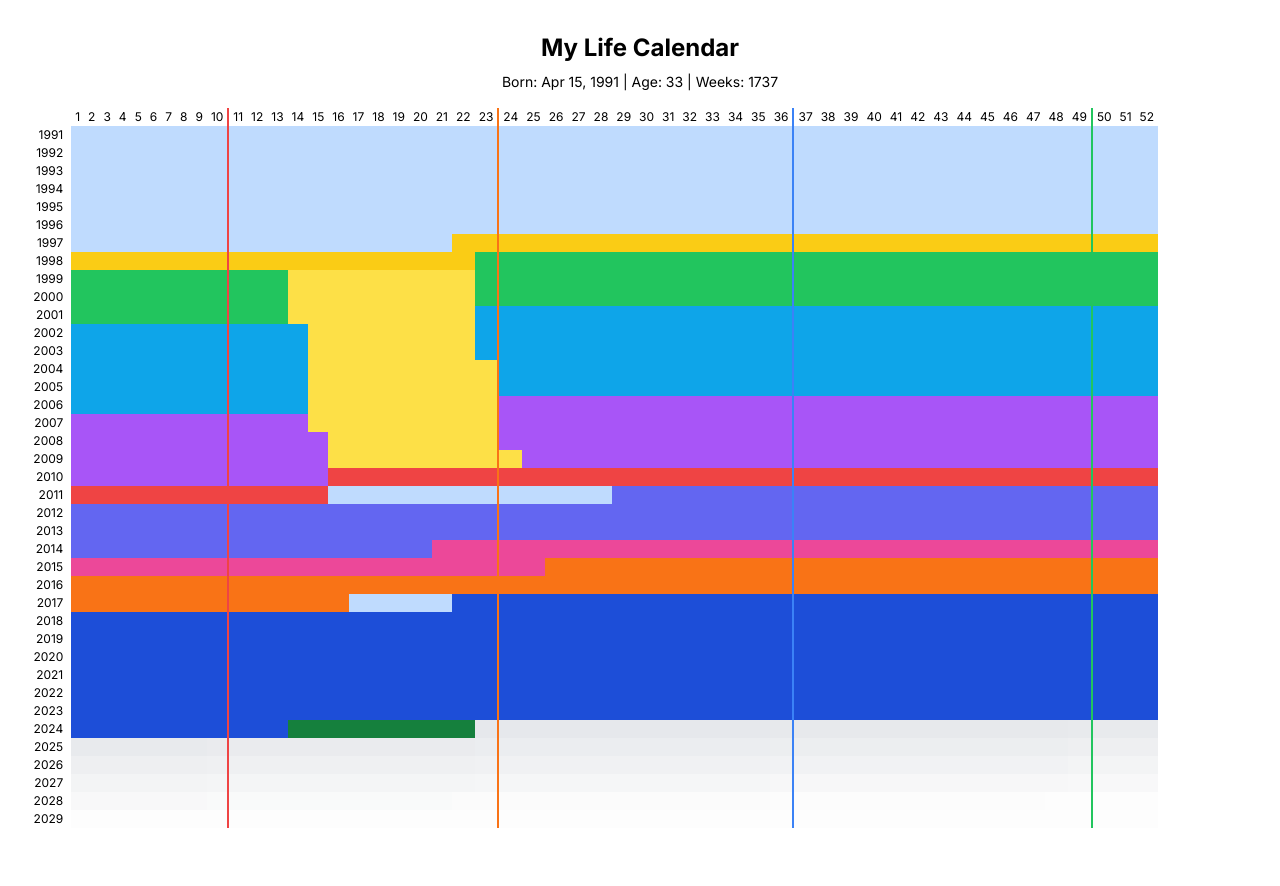
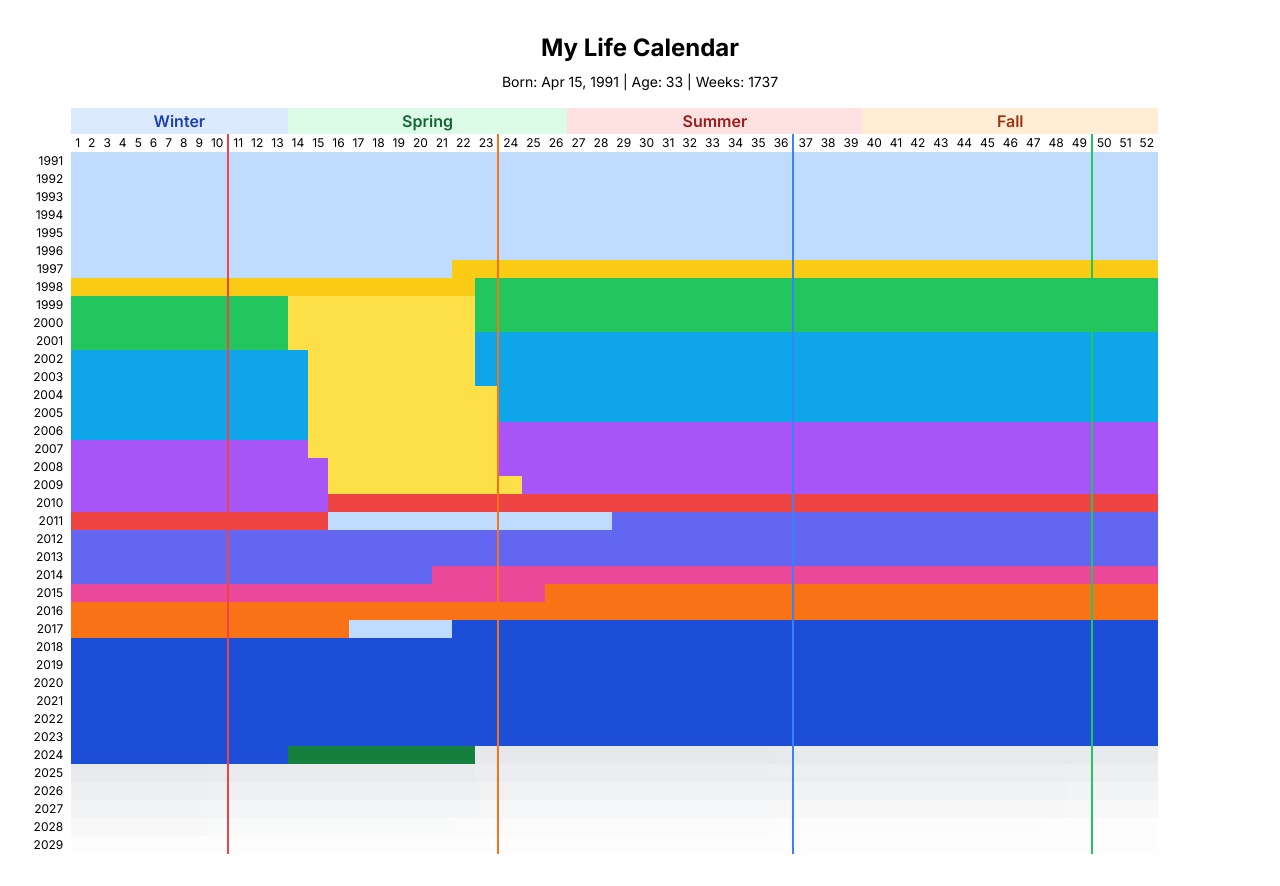
Before and after one commit to WiegerWolf/life-calendar, a Next.js app: page / in a window 1280 px wide. Before the commit the page ends 860 px from the top, so only its background shows below. Built offline with nearby package versions, Linux system fonts and the light colour scheme.

Commit message:
Added seasonal divisions to Life Calendar, displaying Winter, Spring, Summer, and Fallsections based on birthdate

```diff
--- a/components/LifeCalendar.tsx
+++ b/components/LifeCalendar.tsx
@@ -105,6 +105,12 @@ const LifeCalendar: React.FC<LifeCalendarProps> = ({ birthDate, lifeEvents }) =>
         return Math.ceil((((d.getTime() - yearStart.getTime()) / 86400000) + 1)/7);
     };
 
+    const birthWeek = birthDate.getWeek();
+    const seasonStarts = [0, 13, 26, 39].map(week => (52 + week - birthWeek) % 52);
+    const seasonLengths = seasonStarts.map((start, index) =>
+        (seasonStarts[(index + 1) % 4] - start + 52) % 52
+    );
+
     return (
         <div className="relative overflow-x-auto">
             <table
@@ -114,6 +120,13 @@ const LifeCalendar: React.FC<LifeCalendarProps> = ({ birthDate, lifeEvents }) =>
                 onMouseLeave={handleMouseLeave}
             >
                 <thead>
+                    <tr>
+                        <th></th>
+                        <th className="bg-blue-100 text-blue-800 font-semibold" colSpan={seasonLengths[0]}>Winter</th>
+                        <th className="bg-green-100 text-green-800 font-semibold" colSpan={seasonLengths[1]}>Spring</th>
+                        <th className="bg-red-100 text-red-800 font-semibold" colSpan={seasonLengths[2]}>Summer</th>
+                        <th className="bg-orange-100 text-orange-800 font-semibold" colSpan={seasonLengths[3]}>Fall</th>
+                    </tr>
                     <tr>
                         <th></th>
                         {Array.from({ length: 52 }).map((_, index) => (
```
